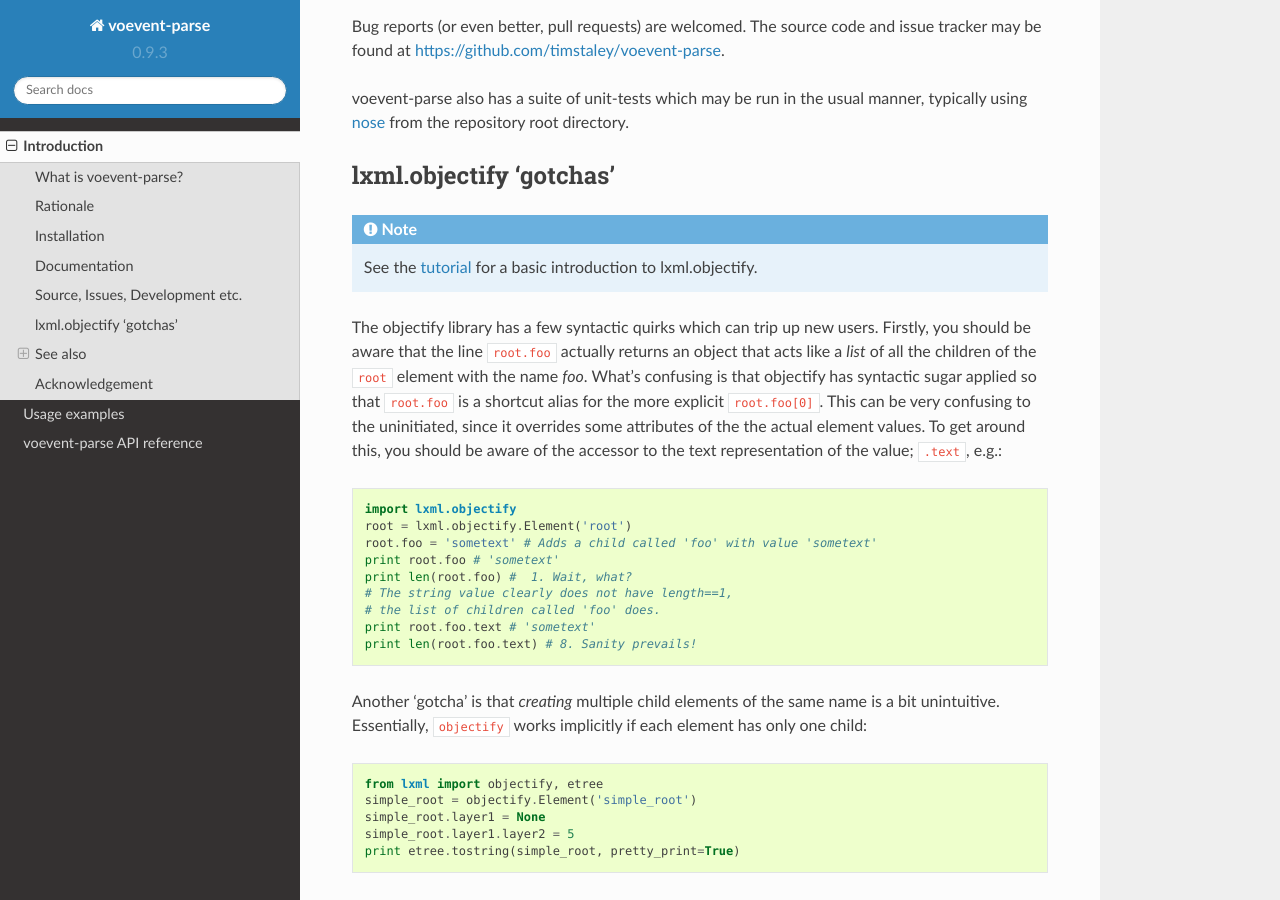
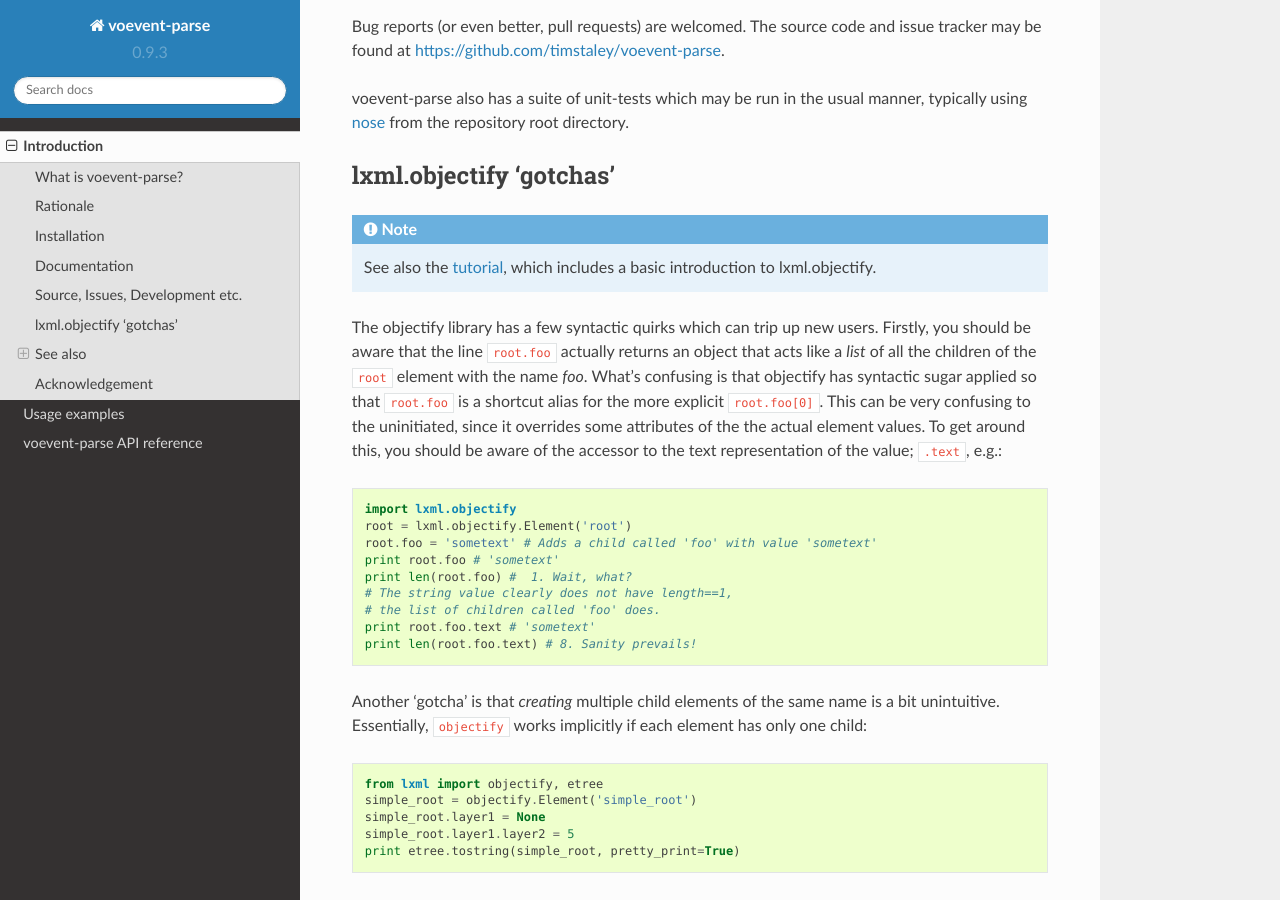
Before and after one commit to timstaley/voevent-parse, a Sphinx documentation site: the page built from documentation/source/intro.rst, in a window 1280 px wide and 900 px high, scrolled down 1413 px. Built offline with Sphinx 7.4.7 and the Read the Docs theme 2.0.0, drawn with Linux system fonts in a browser that asks for light colours; the version number is read from the project's files by our own code.

```diff
--- a/documentation/source/intro.rst
+++ b/documentation/source/intro.rst
@@ -78,8 +78,8 @@
 ------------------------
 
 .. note::
-    See the `tutorial <https://github.com/timstaley/voevent-parse-tutorial>`_
-    for a basic introduction to lxml.objectify.
+    See also the `tutorial <https://github.com/timstaley/voevent-parse-tutorial>`_,
+    which includes a basic introduction to lxml.objectify.
 
 The objectify library has a few syntactic quirks which can trip up new users.
 Firstly, you should be aware that the line ``root.foo`` actually returns
```
Also changed, not shown: README.md (+4 -0 lines), documentation/source/examples.rst (+7 -0 lines).
